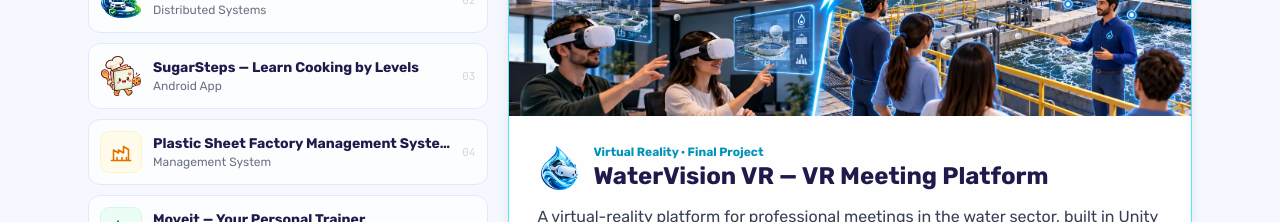
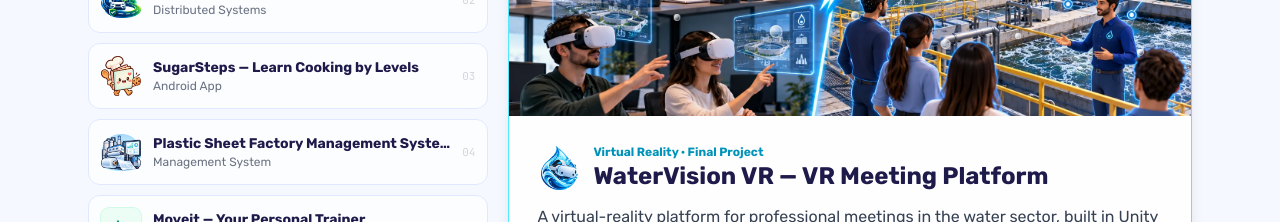
Before and after one commit to SivanSoftware/SivanSoftware.github.io, a Next.js app: page / in a window 1280 px wide. Shown: the part 1360-1582 px from the top of the page. Built offline with nearby package versions, Linux system fonts and the light colour scheme.

Commit message:
Add plastic factory icon and production-line dashboard image

```diff
--- a/app/i18n.ts
+++ b/app/i18n.ts
@@ -250,6 +250,8 @@ const he: Dictionary = {
     {
       id: "plastic-factory",
       icon: "factory",
+      iconImage: "/projects/plastic-factory-icon.webp",
+      image: "/projects/plastic-factory.webp",
       category: "מערכת ניהול",
       title: "מערכת ניהול מפעל יריעות פלסטיק",
       summary:
@@ -511,6 +513,8 @@ const en: Dictionary = {
     {
       id: "plastic-factory",
       icon: "factory",
+      iconImage: "/projects/plastic-factory-icon.webp",
+      image: "/projects/plastic-factory.webp",
       category: "Management System",
       title: "Plastic Sheet Factory Management System",
       summary:
```
Also changed, not shown: public/projects/plastic-factory-icon.webp (added), public/projects/plastic-factory.webp (added).
